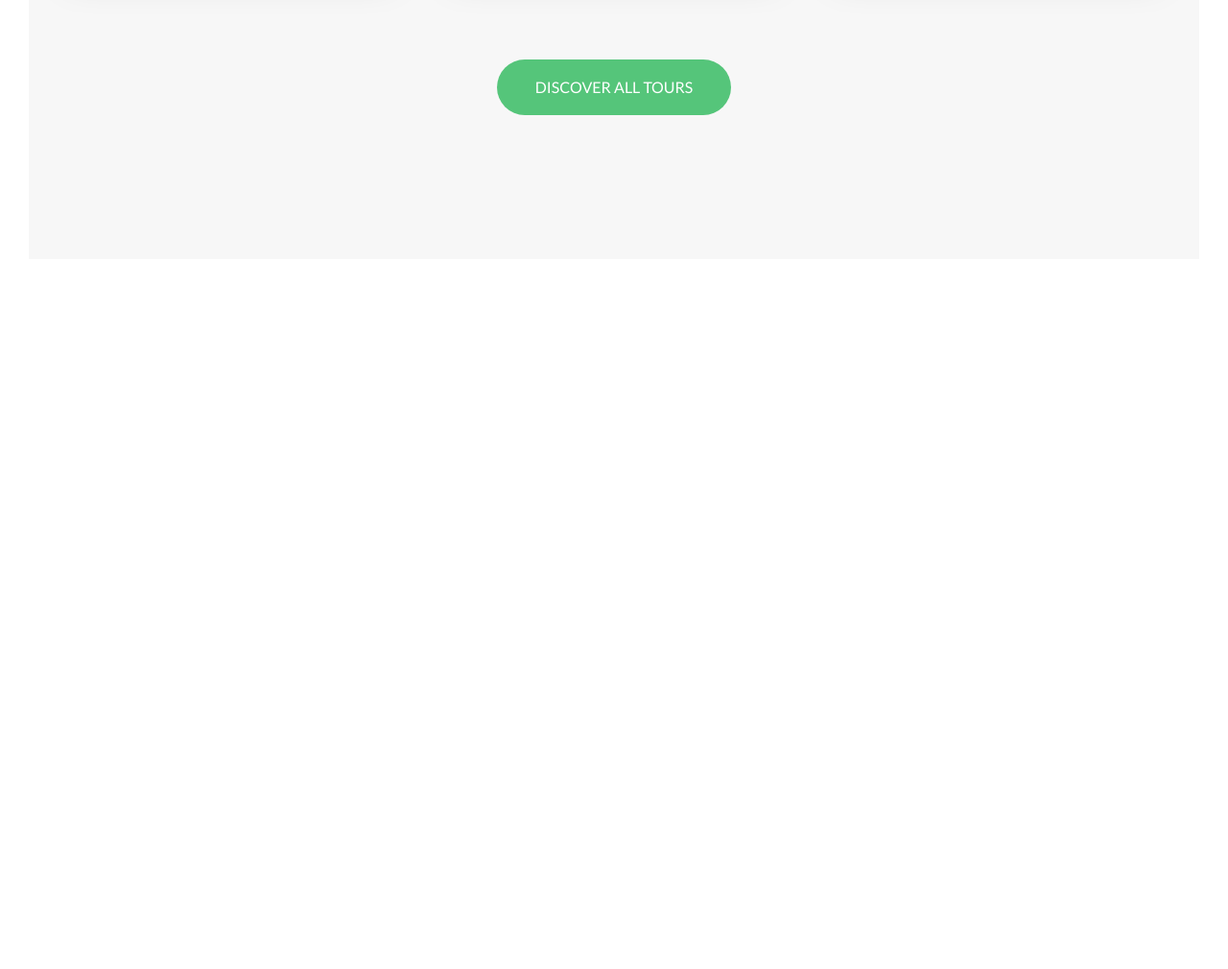
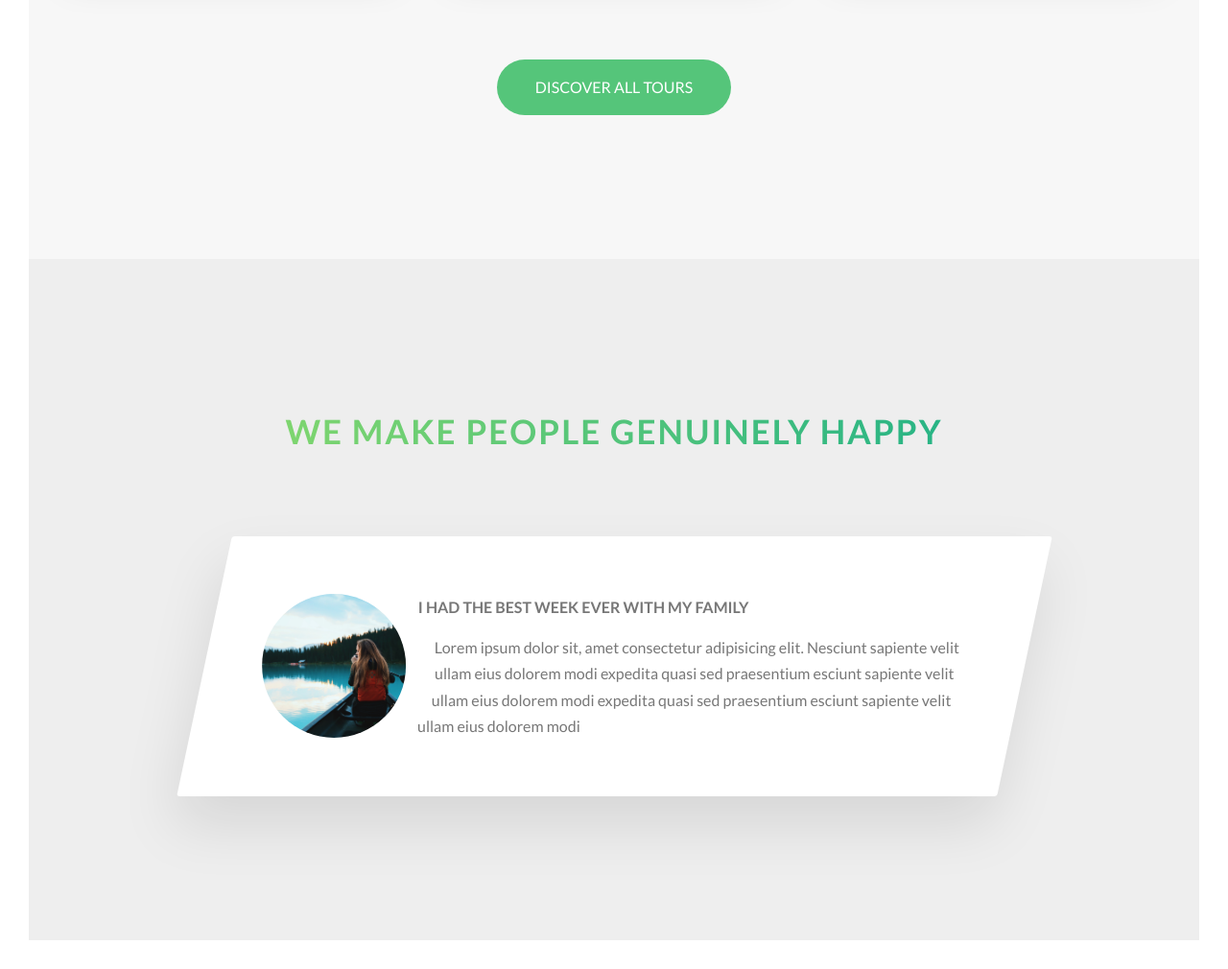
Before and after one commit to thomruns/NatoursTKD, a website: page index.html in a window 1280 px wide. Shown: the part 2994-4004 px from the top of the page at 96% size. Before the commit the page ends 3294 px from the top, so only its background shows below. Drawn offline with Linux system fonts and the light colour scheme.

Commit message:
Begin story section styling

```diff
--- a/index.html
+++ b/index.html
@@ -201,6 +201,30 @@
                 </div>
 
             </section> <!-- End tours section -->
+
+            <section class="section-stories"> <!-- Begin stories section -->
+                <div class="u-center-text u-margin-bottom-big">
+                    <h2 class="heading-secondary">
+                        We make people genuinely happy
+                    </h2>
+                </div>
+                <div class="row">
+                    <div class="story">
+                        <figure class="story__shape">
+                            <img src="img/nat-8.jpg" alt="Happy customer on tour" class="story__img">
+                        </figure>
+                        <div class="story__text">
+                            <h3 class="heading-tertiary u-margin-bottom-small">
+                                I had the best week ever with my family</h3>
+                                <p>
+                                    Lorem ipsum dolor sit, amet consectetur adipisicing elit. Nesciunt sapiente velit ullam eius dolorem modi expedita quasi sed praesentium
+                                    esciunt sapiente velit ullam eius dolorem modi expedita quasi sed praesentium esciunt sapiente velit ullam eius dolorem modi
+                                </p>
+                        </div>
+                    </div>
+                </div>
+            </section> <!--End stories section -->
+
         </main>
 
         <!-- begin grid templates
--- /dev/null
+++ b/sass/components/_story.scss
@@ -0,0 +1,32 @@
+.story {
+    width: 75%;
+    margin: 0 auto;
+    box-shadow: 0 3rem 6rem rgba($color-black, .1);
+    background-color: $color-white;
+    border-radius: 3px;
+    padding: 6rem;
+    padding-left: 9rem;
+    font-size: $default-font-size;
+    transform: skewX(-12deg);
+
+
+    &__shape {
+        width: 15rem; //required for shape-outside
+        height: 15rem; //required for shape-outside
+        float: left; //required for shape-outside
+        -webkit-shape-outside: circle(50% at 50% 50%);
+        shape-outside: circle(50% at 50% 50%); //defines how content flows aroung the shape
+        -webkit-clip-path: circle(50% at 50% 50%);
+        clip-path: circle(50% at 50% 50%); //defines the shape w identical parameters of shape-outside
+        transform: translateX(-3rem) skewX(12deg);
+    }
+
+    &__img {
+        height: 100%; //for images taller than wide; would be width if reversed
+
+    }
+
+    &__text {
+        transform: skewX(12deg);
+    }
+}
--- a/sass/main.scss
+++ b/sass/main.scss
@@ -7,10 +7,12 @@
 @import "base/typography";
 @import "base/utilities";
 
-@import "components/button.scss";
+@import "components/button";
 @import "components/card";
+@import "components/composition";
 @import "components/feature-box";
-@import "components/composition";
+@import "components/story";
+
 
 @import "layout/grid";
 @import "layout/header";
--- a/sass/pages/_home.scss
+++ b/sass/pages/_home.scss
@@ -28,3 +28,8 @@
     padding: 25rem 0 15rem 0;
     margin-top: -10rem;
 }
+
+.section-stories {
+    padding: 15rem 0;
+    background-color: $color-grey-light-2;
+}
```
Also changed, not shown: css/style.css.
